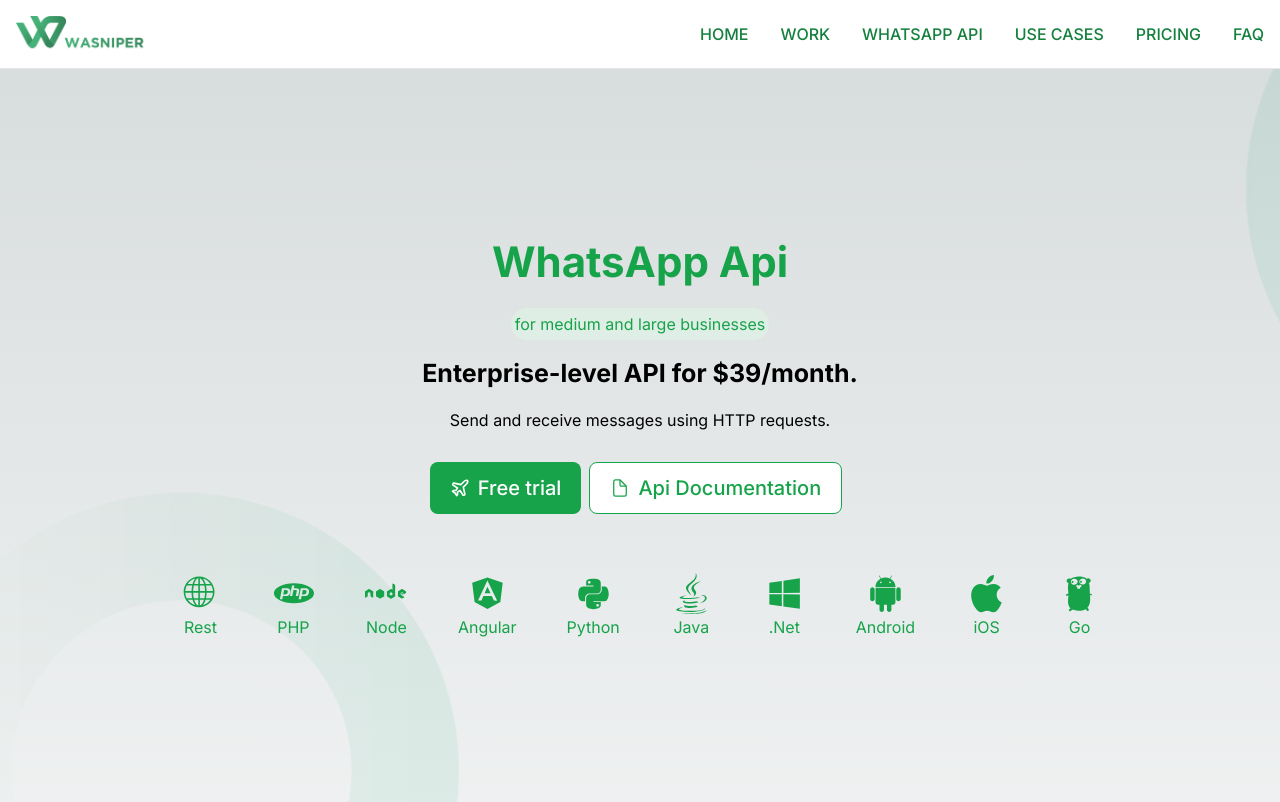
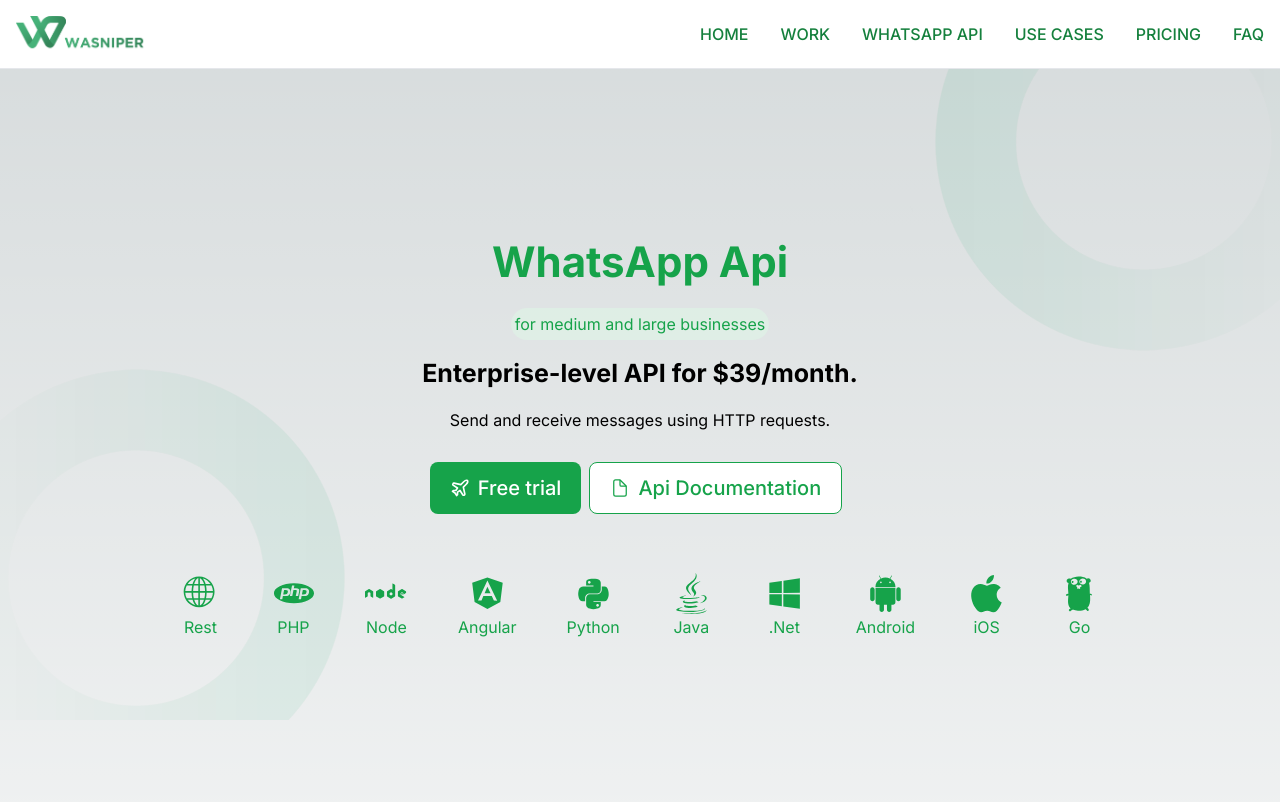
Before and after one commit to Saksham8006/WASniper_API, a Next.js app: page /home in a window 1280 px wide. Shown: the top 802 px of the page. Built offline with nearby package versions, Linux system fonts and the light colour scheme.

Commit message:
Changed Background Image Properties

```diff
--- a/app/home/page.jsx
+++ b/app/home/page.jsx
@@ -7,7 +7,7 @@
     return (
 
         <>
-            <div className="min-h-[70vh] py-[250px] mx-auto" style={{ backgroundImage: `url(${backgroundImageUrl})`, backgroundSize: 'cover' }}>
+            <div className="min-h-[70vh] py-[250px] mx-auto" style={{ backgroundImage: `url(${backgroundImageUrl})`, backgroundSize: 'contain', maxWidth:"100%", height:"auto", backgroundRepeat:"no-repeat" }}>
                 <div className="px-[25px] xs:translate-y-[-50px] lg:translate-y-[-20px]">
                     <div className="flex flex-col justify-center items-center mb-[20px]">
                         <h2 className='mb-[15px] text-[42px] text-green-600 font-bold text-center'>WhatsApp Api</h2>
```
